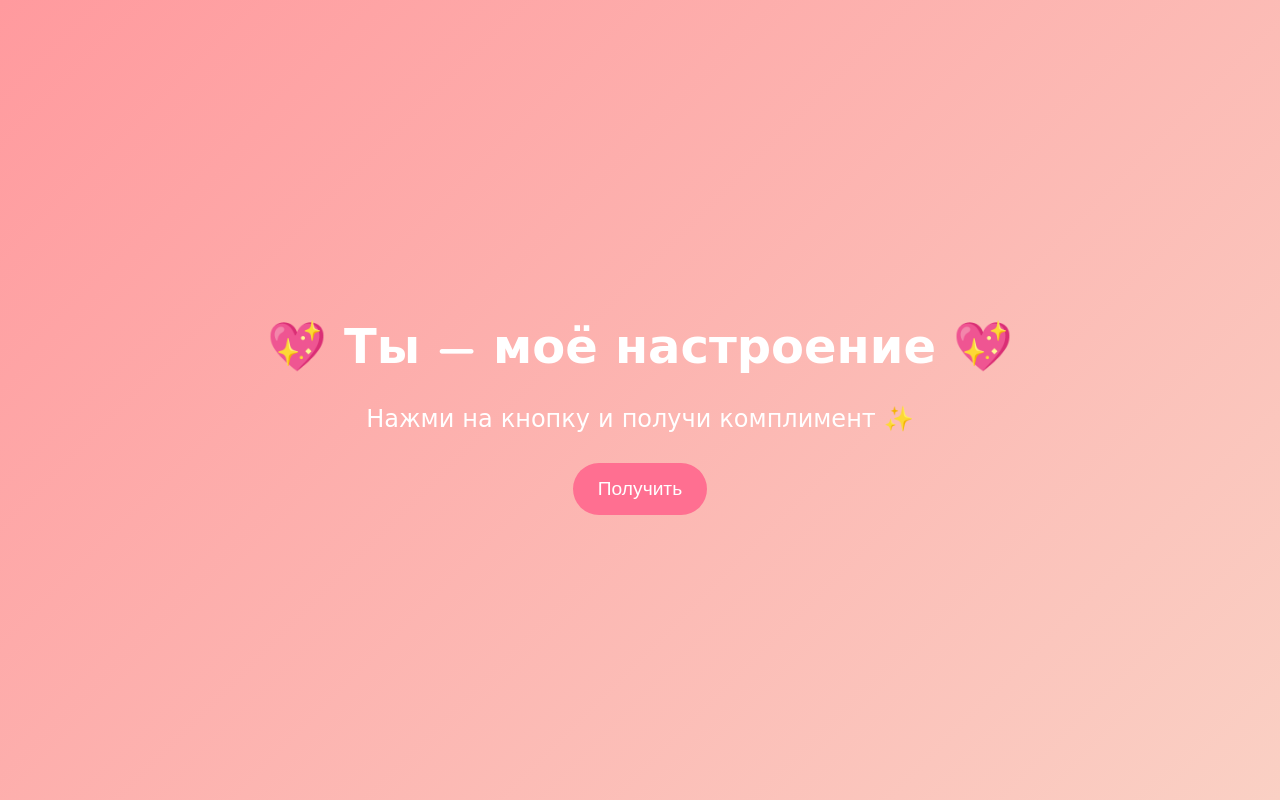
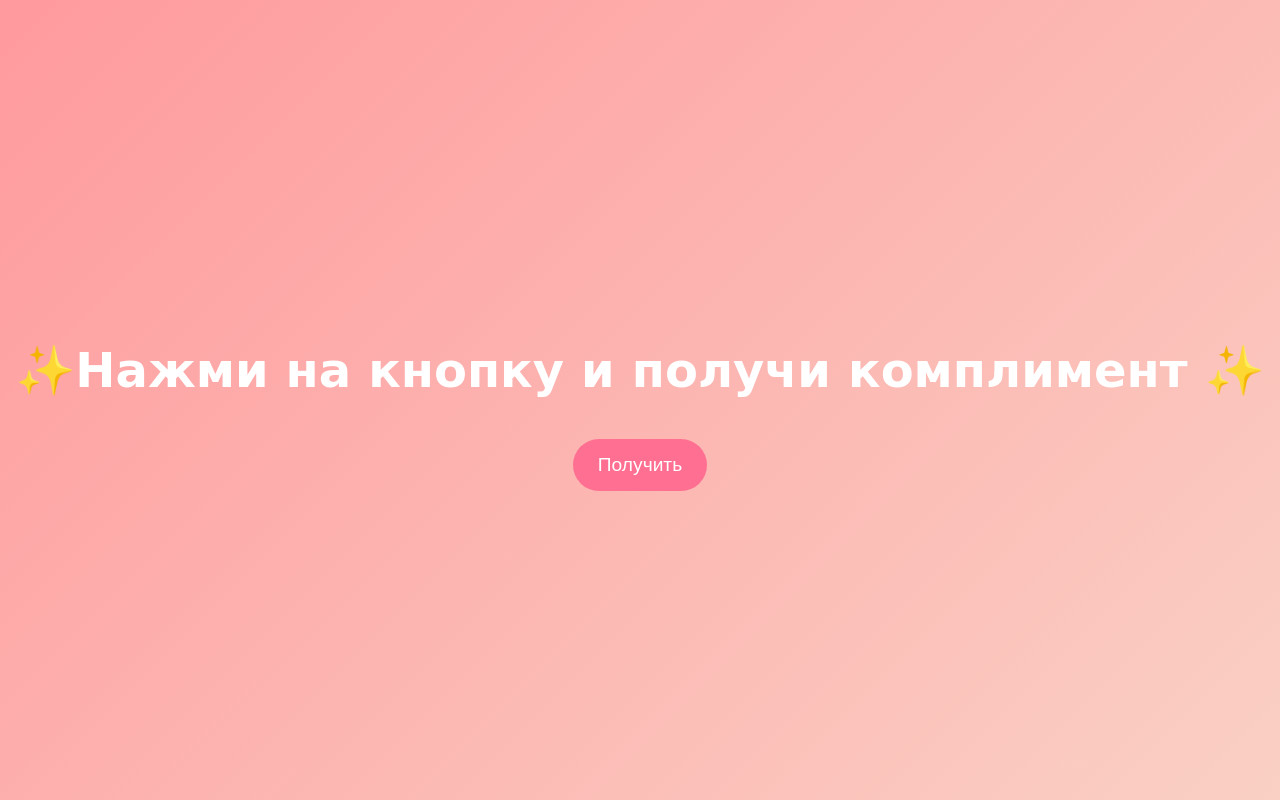
Before and after one commit to roowdy/ahalahan, a plain HTML site: page index.html in a window 1280 px wide. Drawn offline with Linux system fonts and the light colour scheme.

Commit message:
Update index.html

```diff
--- a/index.html
+++ b/index.html
@@ -59,8 +59,7 @@
   </style>
 </head>
 <body>
-  <h1>💖 Ты — моё настроение 💖</h1>
-  <p id="message">Нажми на кнопку и получи комплимент ✨</p>
+  <h1 id="message">✨Нажми на кнопку и получи комплимент ✨</h1>
   <button onclick="showCompliment()">Получить</button>
 
   <script>
```
